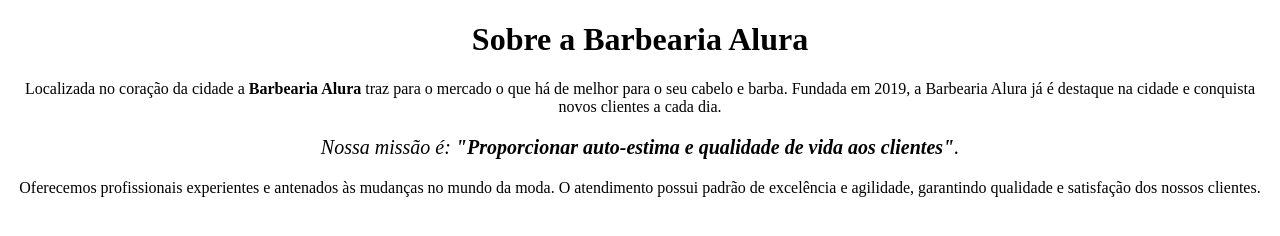
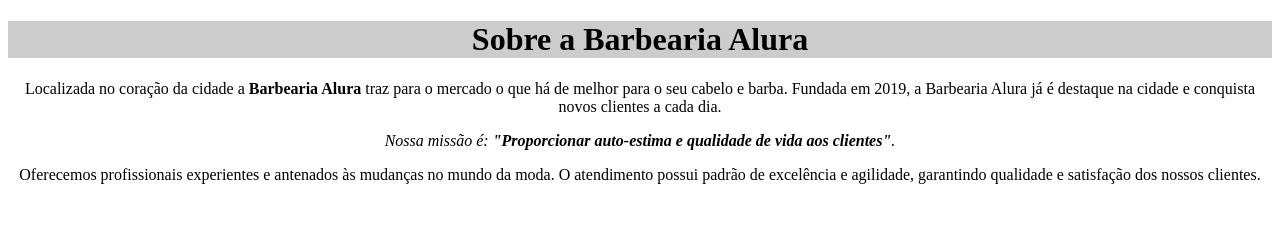
Before and after one commit to percysxxs/barbearia-alura, a plain HTML site: page index.html in a window 1280 px wide. Drawn offline with Linux system fonts and the light colour scheme.

Commit message:
Add files via upload

```diff
--- a/index.html
+++ b/index.html
@@ -5,16 +5,24 @@
     <hand>
      <meta charset= "UTF-8">
       <title>Barbearia Alura</title>
+      <link rel-"stylesheet" href-"style.csss">
+     <style>
+        p {
+            text-align: center
+        }
+     </style>
+
+
 
     </hand>
     <body>
-     <h1 style="text-align: center">Sobre a Barbearia Alura</h1>
+     <h1 style="text-align: center; background: #CCCCCC">Sobre a Barbearia Alura</h1>
 
-     <p style="text-align: center">Localizada no coração da cidade a <strong>Barbearia Alura</strong> traz para o mercado o que há de melhor para o seu cabelo e barba. Fundada em 2019, a Barbearia Alura já é destaque na cidade e conquista novos clientes a cada dia.</p>
+     <p>Localizada no coração da cidade a <strong>Barbearia Alura</strong> traz para o mercado o que há de melhor para o seu cabelo e barba. Fundada em 2019, a Barbearia Alura já é destaque na cidade e conquista novos clientes a cada dia.</p>
 
-     <p style="font-size: 20px; text-align: center"><em>Nossa missão é: <strong>"Proporcionar auto-estima e qualidade de vida aos clientes"</strong>.</em></p>
+     <p><em>Nossa missão é: <strong>"Proporcionar auto-estima e qualidade de vida aos clientes"</strong>.</em></p>
 
-     <p style="text-align: center">Oferecemos profissionais experientes e antenados às mudanças no mundo da moda. O atendimento possui padrão de excelência e agilidade, garantindo qualidade e satisfação dos nossos clientes.</p>
+     <p>Oferecemos profissionais experientes e antenados às mudanças no mundo da moda. O atendimento possui padrão de excelência e agilidade, garantindo qualidade e satisfação dos nossos clientes.</p>
     </body>
 
 
```
